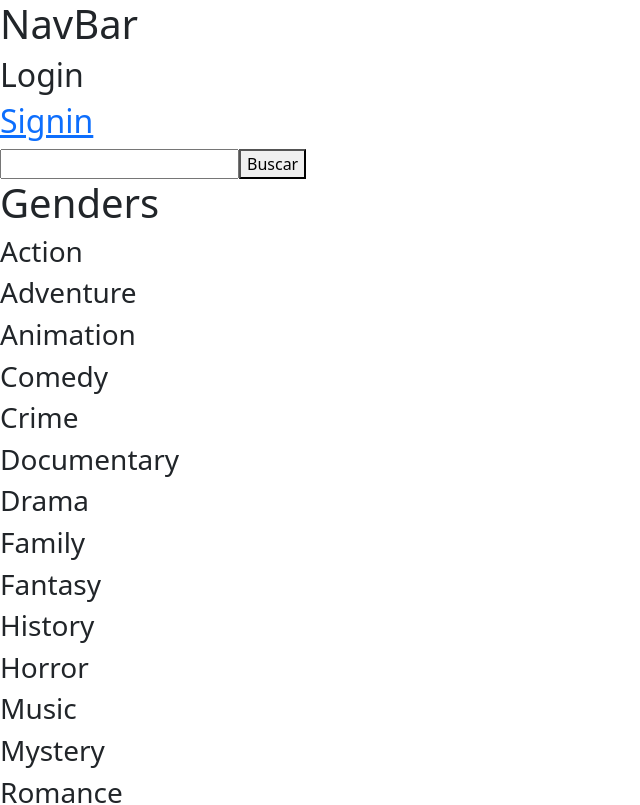
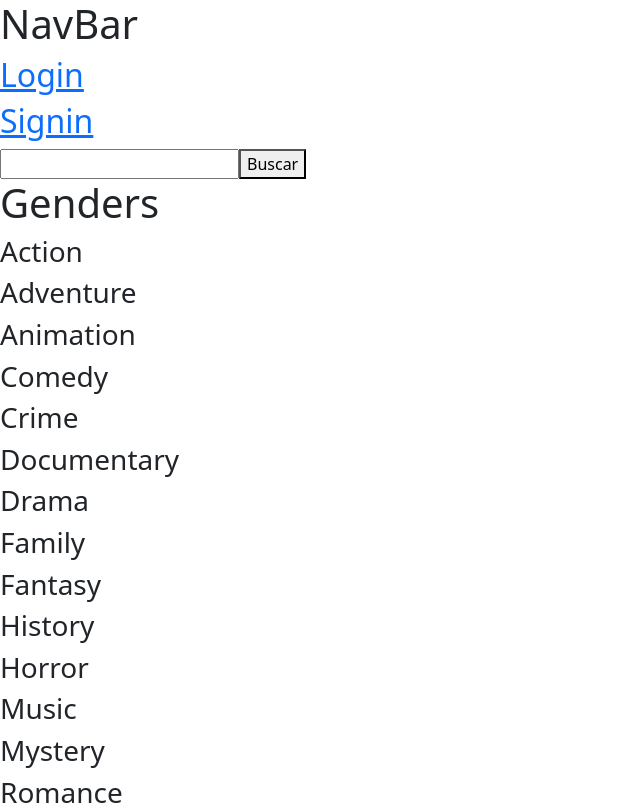
Before and after one commit to MoviesPf/MoviesFront, a React (Vite) app: page / in a window 1280 px wide. Shown: the top 805 px of the page, without its empty margins (0-640 px from the left). Built offline with nearby package versions, Linux system fonts and the light colour scheme; no server answers; the HTML template or start-up script is replaced by a standard one.

Commit message:
link a login

```diff
--- a/src/Components/NavBar/NavBar.jsx
+++ b/src/Components/NavBar/NavBar.jsx
@@ -6,9 +6,12 @@ export const NavBar = () => {
   return (
     <div>
         <h1>NavBar</h1>
+        <Link to='/login'>
         <h2>Login</h2>
+        </Link>
         <Link to='/signin'>
-        <h2>Signin</h2></Link>
+        <h2>Signin</h2>
+        </Link>
         <SearchBar/>
 
     </div>
```
